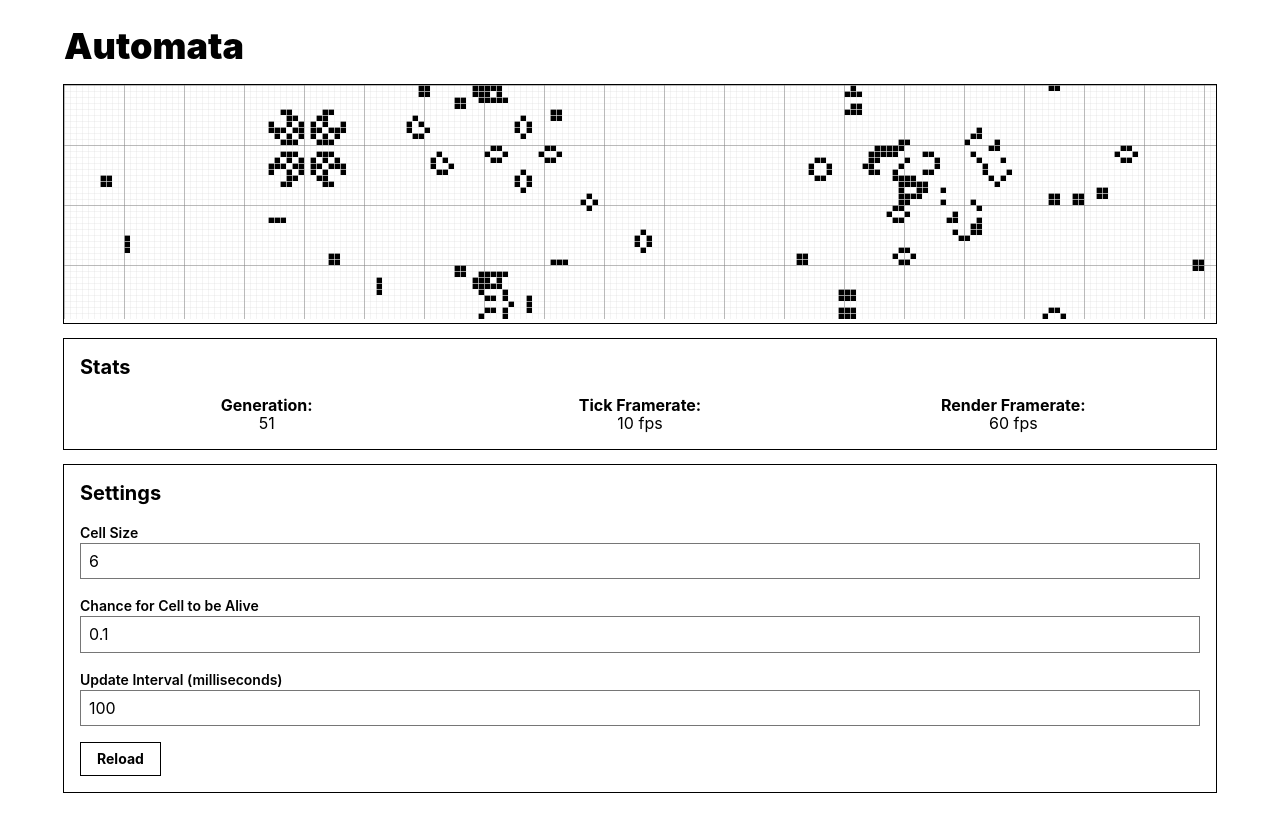
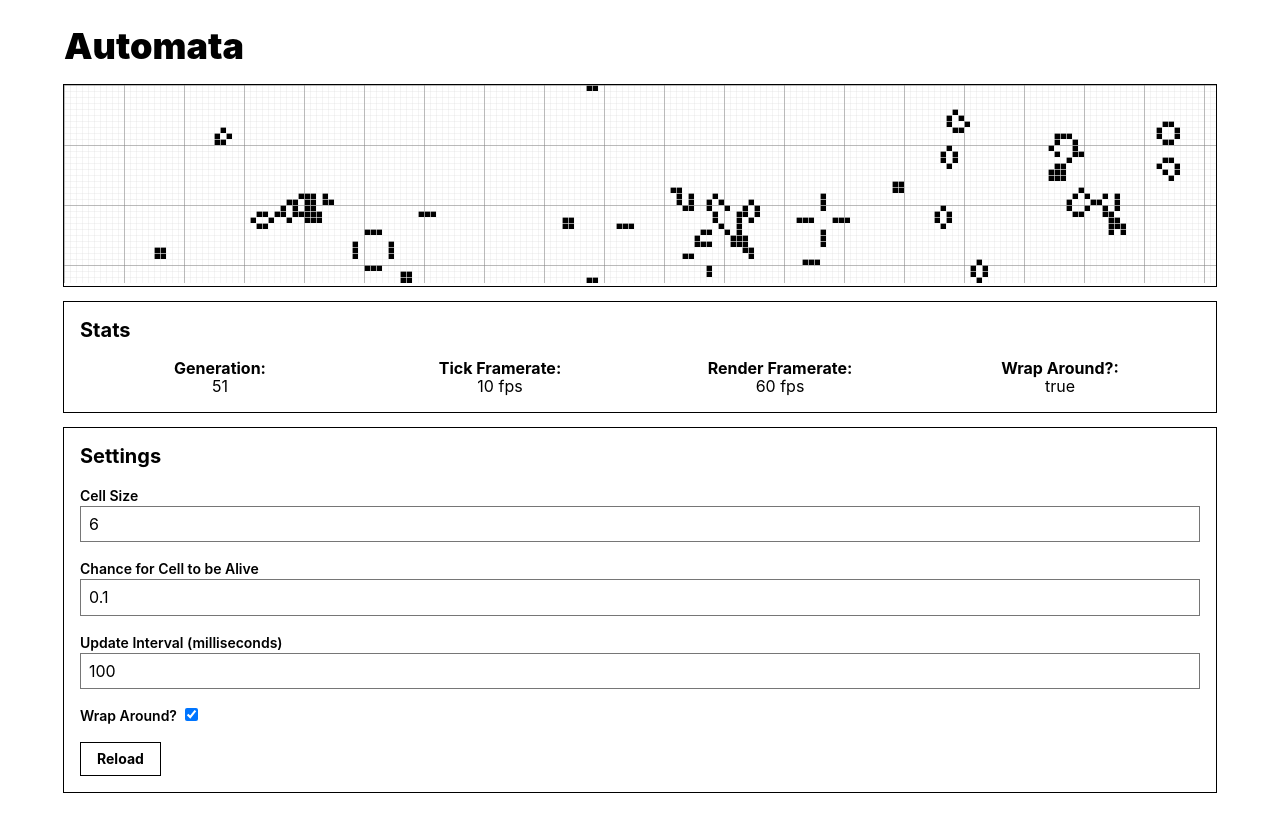
Before and after one commit to fenstamaker/life-playground, a React app: page / in a window 1280 px wide. Shown: the top 832 px of the page. Built offline with nearby package versions, Linux system fonts and the light colour scheme; the HTML template or start-up script is replaced by a standard one.

Commit message:
Option to no world wrap

```diff
--- a/src/automata/index.ts
+++ b/src/automata/index.ts
@@ -1,3 +1,4 @@
+import { getIn } from "immutable";
 export interface ProcessCellFunction {
   (neighbors: Array<Cell>): Cell;
 }
@@ -35,15 +36,24 @@ export function stepCell(self: Cell, neighbors: Array<Cell>): Cell {
   };
 }
 
-function diff(width: number, x: number, dx: number) {
-  return (x + dx + width) % width;
+function diff(width: number, wrapAround: boolean, x: number, dx: number) {
+  if (wrapAround) {
+    return (x + dx + width) % width;
+  } else {
+    return x + dx;
+  }
 }
 
-function neighbors(x: number, y: number, grid: Grid): Array<Cell> {
+function neighbors(
+  wrapAround: boolean,
+  x: number,
+  y: number,
+  grid: Grid
+): Array<Cell> {
   const width = grid.length;
   const height = grid[0].length;
-  const diffX = diff.bind(this, width);
-  const diffY = diff.bind(this, height);
+  const diffX = diff.bind(this, width, wrapAround);
+  const diffY = diff.bind(this, height, wrapAround);
   const deltaCoords = [
     [-1, -1],
     [-1, 0],
@@ -56,13 +66,18 @@ function neighbors(x: number, y: number, grid: Grid): Array<Cell> {
   ];
 
   return deltaCoords
-    .map(([dx, dy]) => grid[diffX(x, dx)][diffY(y, dy)])
+    .map(([dx, dy]) => {
+      const column = grid[diffX(x, dx)];
+      if (column) {
+        return column[diffY(y, dy)];
+      }
+    })
     .filter(x => x);
 }
 
-export function step(grid: Grid): Grid {
+export function step(wrapAround: boolean, grid: Grid): Grid {
   return grid.map((row, x) =>
-    row.map((cell, y) => stepCell(cell, neighbors(x, y, grid)))
+    row.map((cell, y) => stepCell(cell, neighbors(wrapAround, x, y, grid)))
   );
 }
 
--- a/src/canvas.tsx
+++ b/src/canvas.tsx
@@ -100,13 +100,13 @@ function Grid(props: GridProps) {
             d={`M ${cellSize} 0 L 0 0 0 ${cellSize}`}
             fill="none"
             stroke="white"
-            stroke-width="1"
+            strokeWidth="1"
           />
           <path
             d={`M ${cellSize} 0 L 0 0 0 ${cellSize}`}
             fill="none"
             stroke="lightgrey"
-            stroke-width="0.5"
+            strokeWidth="0.5"
           />
         </pattern>
         <pattern
@@ -124,7 +124,7 @@ function Grid(props: GridProps) {
             d={`M ${cellSize * 10} 0 L 0 0 0 ${cellSize * 10}`}
             fill="none"
             stroke="gray"
-            stroke-width="1"
+            strokeWidth="1"
           />
         </pattern>
       </defs>
--- a/src/index.tsx
+++ b/src/index.tsx
@@ -4,10 +4,8 @@ import * as ReactDOM from "react-dom";
 import { Formik, FormikErrors, Field, FormikProps } from "formik";
 import * as NumericInput from "react-numeric-input";
 
-import * as Game from "./game";
 import { initGrid, step } from "./automata/index";
 import { CanvasRenderer } from "./canvas";
-const Worker = require("worker-loader!./worker");
 
 require("./css/index.css");
 require("tachyons");
@@ -84,6 +82,7 @@ function App() {
   const [width, setWidth] = React.useState(125);
   const [height, setHeight] = React.useState(125);
   const [generation, setGeneration] = React.useState(1);
+  const [wrapAround, setWrapAround] = React.useState(true);
 
   const [grid, setGrid] = React.useState(null);
   const [previousTickTime, setPreviousTickTime] = React.useState();
@@ -103,7 +102,7 @@ function App() {
     } else {
       setPreviousTickTime(timestamp);
     }
-    setGrid(step(grid));
+    setGrid(step(wrapAround, grid));
     setGeneration(generation + 1);
   }, interval);
 
@@ -174,17 +173,22 @@ function App() {
                   frameRate.length}{" "}
                 fps
               </span>
+              <span className="w-25 tc">
+                <strong>Wrap Around?:</strong> <br />{" "}
+                {wrapAround ? "true" : "false"}
+              </span>
             </div>
           </div>
           <div className="outline pa3 w-100 mt3">
             <h2 className="f4 lh-title mt0 mb3">Settings</h2>
             <Formik
-              initialValues={{ cellSize, aliveChance, interval }}
+              initialValues={{ cellSize, aliveChance, interval, wrapAround }}
               onSubmit={(values, actions) => {
                 console.log(values);
                 setCellSize(values.cellSize);
                 setAliveChance(values.aliveChance);
                 setInterval(values.interval);
+                setWrapAround(values.wrapAround);
                 recalulateDimensions(values.cellSize);
               }}
               validate={values => {
@@ -265,6 +269,22 @@ function App() {
                       <div className="red f6 mb2">{props.errors.interval}</div>
                     )}
                   </div>
+                  <div className="mv3">
+                    <label className="mr2 fw6 lh-copy f6" htmlFor="wrapAround">
+                      Wrap Around?
+                    </label>
+                    <input
+                      className="lh-copy f6"
+                      type="checkbox"
+                      name="wrapAround"
+                      checked={props.values.wrapAround}
+                      onChange={props.handleChange}
+                      onBlur={props.handleBlur}
+                    />
+                    {props.errors.interval && (
+                      <div className="red f6 mb2">{props.errors.interval}</div>
+                    )}
+                  </div>
                   <input
                     className="b ph3 pv2 input-reset ba b--black bg-transparent grow pointer f6 dib"
                     type="submit"
--- a/src/worker.ts
+++ b/src/worker.ts
@@ -7,13 +7,3 @@ let grid: Grid = null;
 ctx.onmessage = e => {
   grid = e.data as Grid;
 };
-
-const update = () => {
-  if (grid) {
-    grid = step(grid);
-    ctx.postMessage(grid);
-  }
-  setTimeout(update, 500);
-};
-
-setTimeout(update, 250);
--- a/webpack.config.js
+++ b/webpack.config.js
@@ -10,7 +10,7 @@ module.exports = {
   devServer: {
     contentBase: path.join(__dirname, "lib"),
     compress: true,
-    port: 8080,
+    port: 8081,
     host: "0.0.0.0"
   },
   devtool: "eval-source-map",
```
